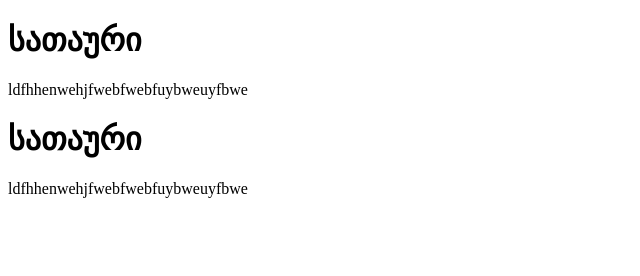
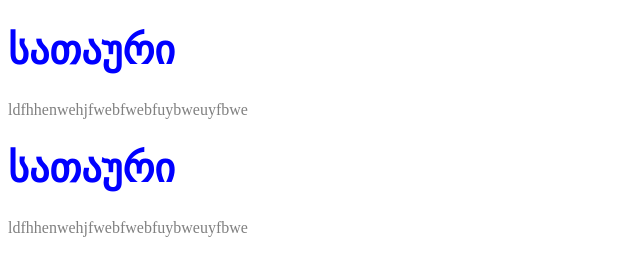
Before and after one commit to galaqtikosi/test, a plain HTML site: page index.html in a window 1280 px wide. Shown: the whole page, without its empty margins (0-640 px from the left). Drawn offline with Linux system fonts and the light colour scheme.

Commit message:
add css file

```diff
--- /dev/null
+++ b/css/style.css
@@ -0,0 +1,8 @@
+.box h1 {
+    font-size: 40px;
+    color: blue;
+}
+.box p {
+    font-size: 16px;
+    color: gray;
+}
--- a/index.html
+++ b/index.html
@@ -2,7 +2,8 @@
 <html>
 <head>
     <meta charset="UTF-8">
-    <title></title>
+    <link rel="stylesheet" type="text/css" href="css/style.css">
+    <title>test</title>
 </head>
 <body>
     <div class="box">
```
